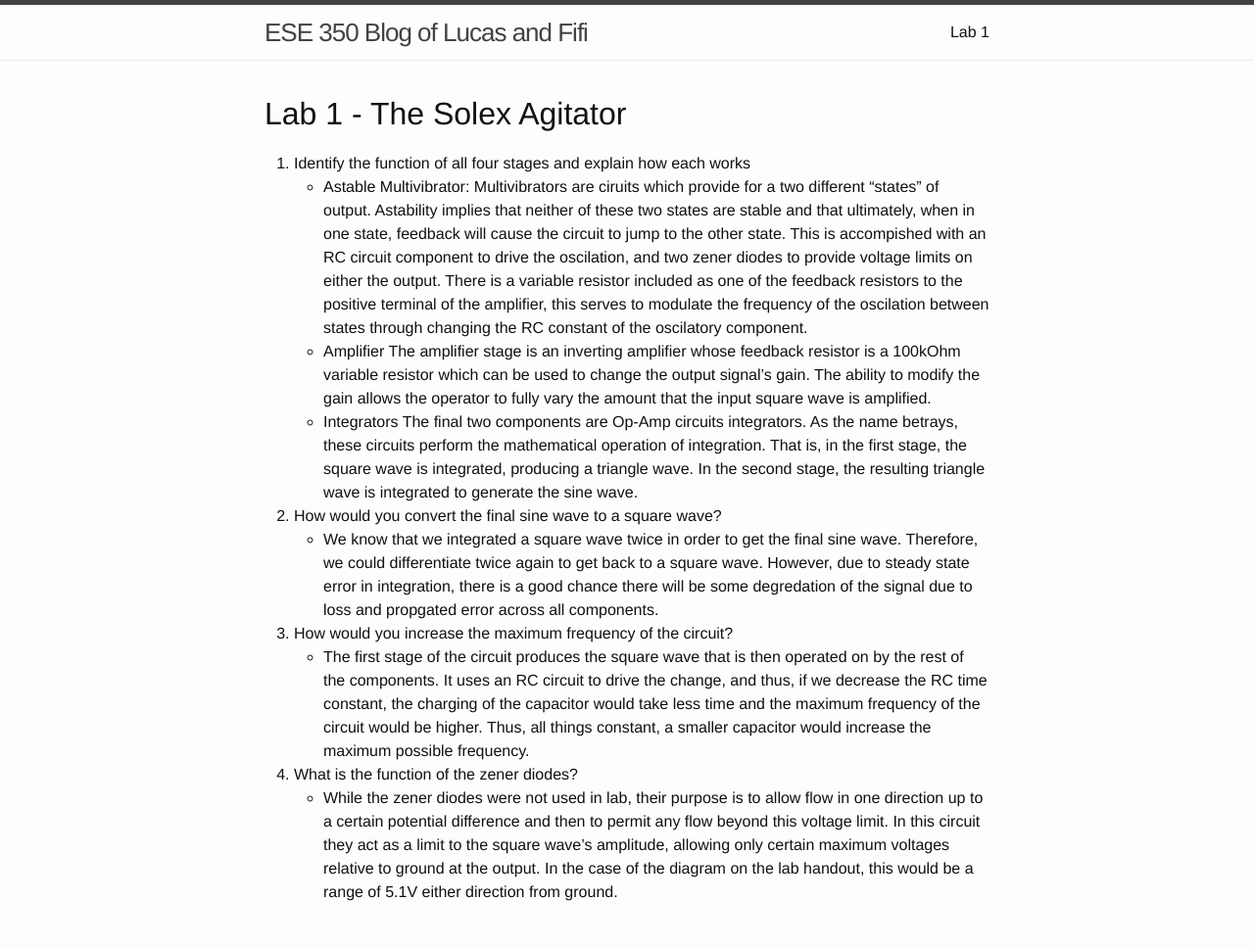
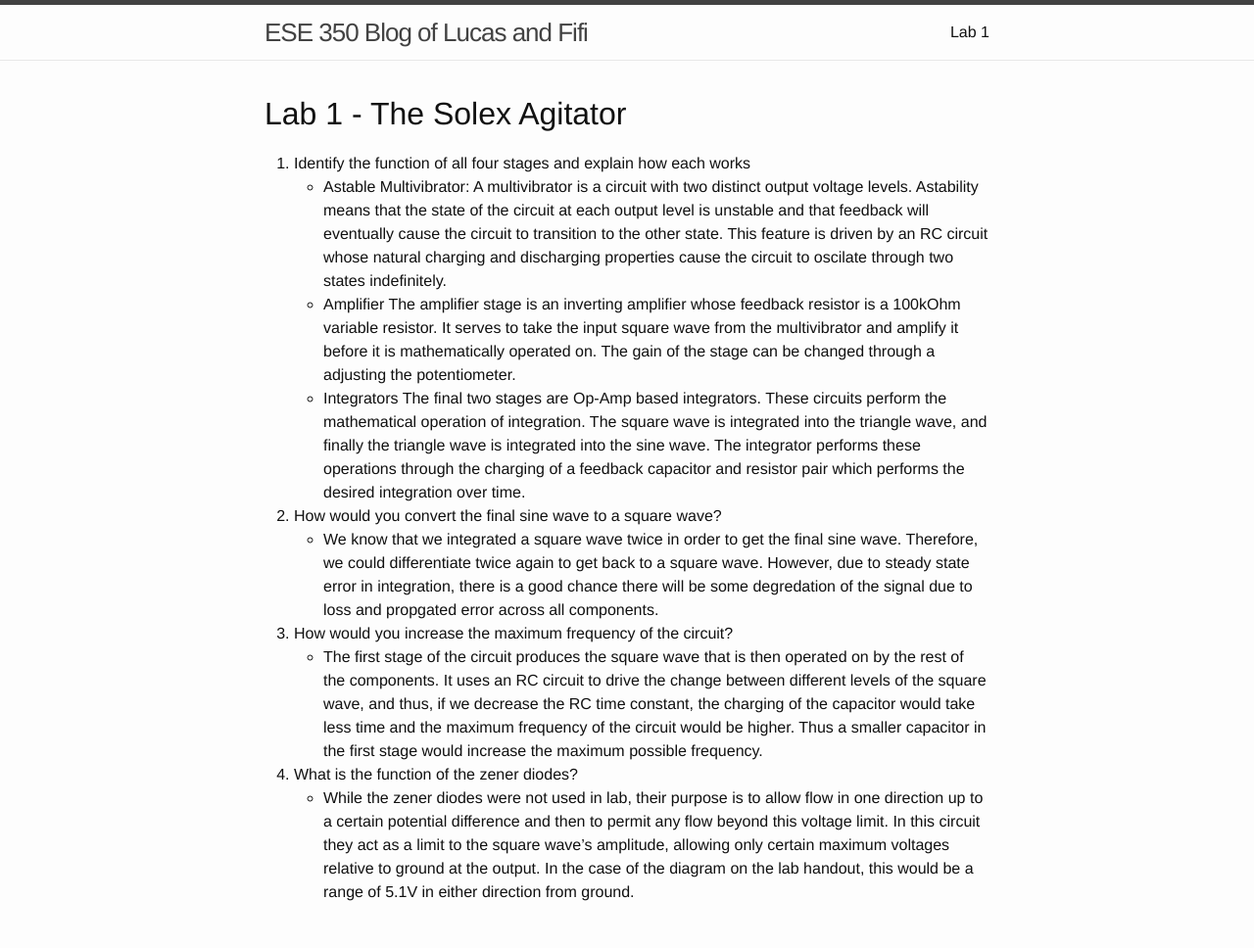
Before and after one commit to feefles/ese350, a Jekyll site: the page built from lab1.markdown, in a window 1280 px wide. Shown: the whole page at 98% size. Built offline with Jekyll 4.4.1, drawn with Linux system fonts in a browser that asks for light colours.

Commit message:
spelling and making sense

```diff
--- a/lab1.markdown
+++ b/lab1.markdown
@@ -8,19 +8,18 @@ Lab 1 - The Solex Agitator
 ==========================
 
 1. Identify the function of all four stages and explain how each works
-    - Astable Multivibrator:
-	Multivibrators are ciruits which provide for a two different "states" of output. Astability implies that neither of these two states are stable and that ultimately, when in one state, feedback will cause the circuit to jump to the other state. This is accompished with an RC circuit component to drive the oscilation, and two zener diodes to provide voltage limits on either the output. There is a variable resistor included as one of the feedback resistors to the positive terminal of the amplifier, this serves to modulate the frequency of the oscilation between states through changing the RC constant of the oscilatory component.
+    - Astable Multivibrator: A multivibrator is a circuit with two distinct output voltage levels. Astability means that the state of the circuit at each output level is unstable and that feedback will eventually cause the circuit to transition to the other state. This feature is driven by an RC circuit whose natural charging and discharging properties cause the circuit to oscilate through two states indefinitely.
     - Amplifier
-	The amplifier stage is an inverting amplifier whose feedback resistor is a 100kOhm variable resistor which can be used to change the output signal's gain. The ability to modify the gain allows the operator to fully vary the amount that the input square wave is amplified.
+	The amplifier stage is an inverting amplifier whose feedback resistor is a 100kOhm variable resistor. It serves to take the input square wave from the multivibrator and amplify it before it is mathematically operated on. The gain of the stage can be changed through a adjusting the potentiometer.
     - Integrators
-	The final two components are Op-Amp circuits integrators. As the name betrays, these circuits perform the mathematical operation of integration. That is, in the first stage, the square wave is integrated, producing a triangle wave. In the second stage, the resulting triangle wave is integrated to generate the sine wave.
+	The final two stages are Op-Amp based integrators. These circuits perform the mathematical operation of integration. The square wave is integrated into the triangle wave, and finally the triangle wave is integrated into the sine wave. The integrator performs these operations through the charging of a feedback capacitor and resistor pair which performs the desired integration over time.
 
 
 2. How would you convert the final sine wave to a square wave?
     - We know that we integrated a square wave twice in order to get the final sine wave. Therefore, we could differentiate twice again to get back to a square wave. However, due to steady state error in integration, there is a good chance there will be some degredation of the signal due to loss and propgated error across all components.
 
 3. How would you increase the maximum frequency of the circuit?
-    - The first stage of the circuit produces the square wave that is then operated on by the rest of the components. It uses an RC circuit to drive the change, and thus, if we decrease the RC time constant, the charging of the capacitor would take less time and the maximum frequency of the circuit would be higher. Thus, all things constant, a smaller capacitor would increase the maximum possible frequency.
+    - The first stage of the circuit produces the square wave that is then operated on by the rest of the components. It uses an RC circuit to drive the change between different levels of the square wave, and thus, if we decrease the RC time constant, the charging of the capacitor would take less time and the maximum frequency of the circuit would be higher. Thus a smaller capacitor in the first stage would increase the maximum possible frequency.
 
 4. What is the function of the zener diodes?
-    - While the zener diodes were not used in lab, their purpose is to allow flow in one direction up to a certain potential difference and then to permit any flow beyond this voltage limit. In this circuit they act as a limit to the square wave's amplitude, allowing only certain maximum voltages relative to ground at the output. In the case of the diagram on the lab handout, this would be a range of 5.1V either direction from ground.
+    - While the zener diodes were not used in lab, their purpose is to allow flow in one direction up to a certain potential difference and then to permit any flow beyond this voltage limit. In this circuit they act as a limit to the square wave's amplitude, allowing only certain maximum voltages relative to ground at the output. In the case of the diagram on the lab handout, this would be a range of 5.1V in either direction from ground.
```
